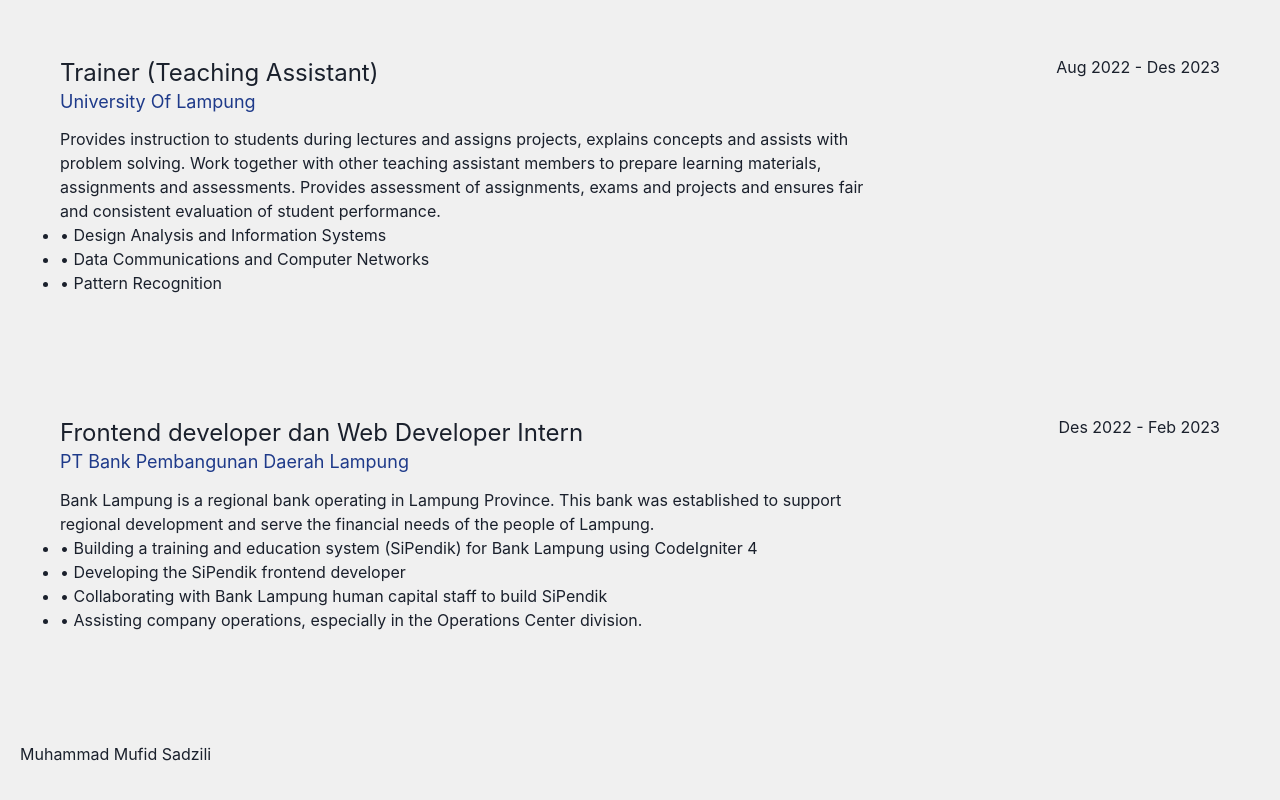
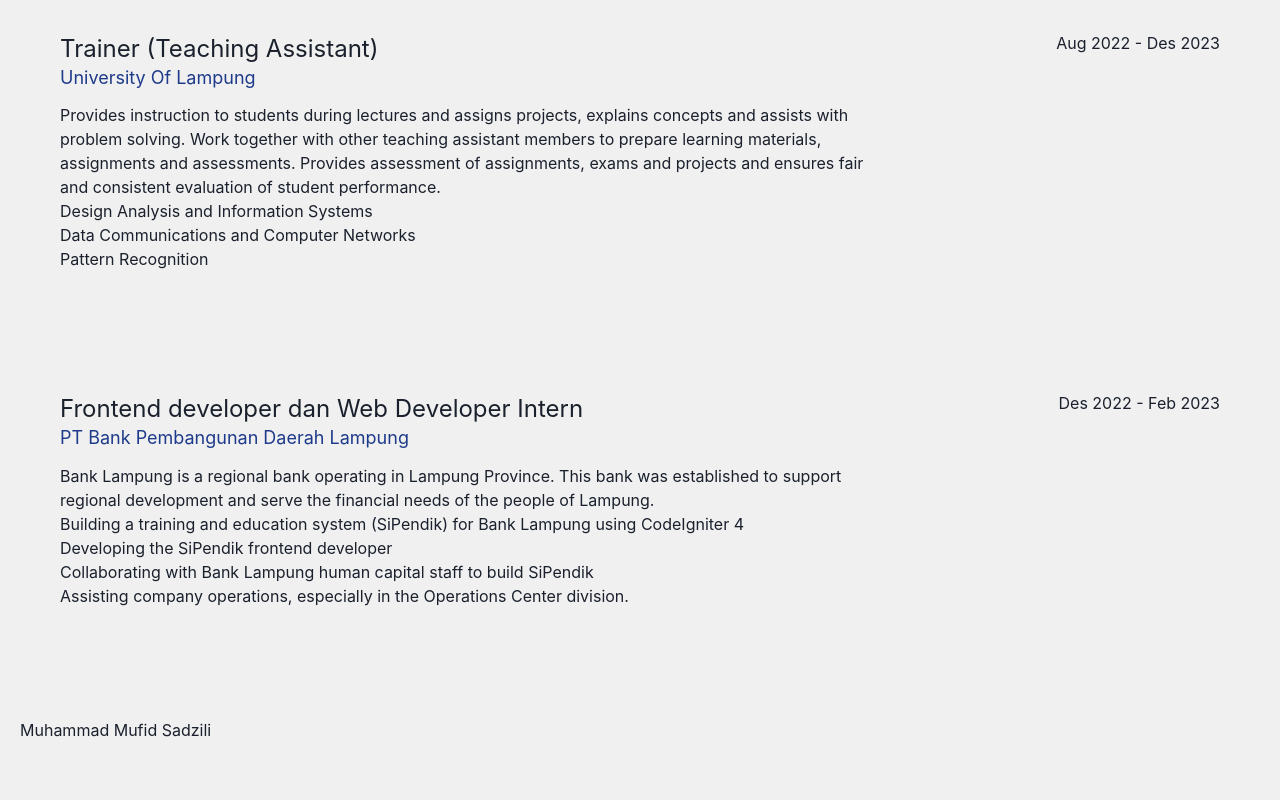
Before and after one commit to msdzilii/porto, a React (Create React App) app: page / in a window 1280 px wide. Shown: the part 656-1456 px from the top of the page. Built offline with nearby package versions, Linux system fonts and the light colour scheme.

Commit message:
Merapihkan Folder dan file

```diff
--- /dev/null
+++ b/src/components/aboutMe/aboutMe.css
@@ -0,0 +1,45 @@
+/* Hero-Section */
+.hero-section {
+    display: flex;
+    justify-content: space-between;
+    align-items: center;
+    padding: 60px;
+    background-color: #fff;
+}
+
+.hero-text {
+    max-width: 50%;
+    text-align: center;
+}
+
+.hero-text h1 {
+    font-size: 48px;
+    color: #333;
+    line-height: 1.2;
+}
+
+.hero-text h2 {
+    font-size: 36px;
+    color: #333;
+    line-height: 1.2;
+}
+
+.hero-text h2 span {
+    color: rgb(30 58 138);
+}
+
+.hero-text p {
+    font-size: 18px;
+    color: #555;
+    margin: 20px 0;
+}
+
+.download-btn {
+    padding: 10px 20px;
+    background-color: rgb(30 58 138);
+    color: white;
+    border: none;
+    cursor: pointer;
+    font-size: 16px;
+    margin-top: 20px;
+}
--- /dev/null
+++ b/src/components/experience/experience.css
@@ -0,0 +1,37 @@
+/*Experience Section*/
+.experience-section {
+  align-items: center;
+
+}
+
+.experience-section h1 {
+  padding: 40px;
+  background-color: #fff;
+  font-size: 40px;
+  color: #333;
+  text-align: center;
+}
+
+.experience-body-section {
+  display: flex;
+  justify-content: space-between;
+  padding: 60px;
+}
+
+.experience-body-section h2 {
+  font-size: 24px;
+  font-style: normal;
+}
+
+.experience-text {
+  max-width: 70%;
+}
+
+.experience-text h3 {
+  margin-bottom: 15px;
+  font-size: 18px;
+  font-style: normal;
+  line-height: 1.2;
+  color: rgb(30 58 138);
+  max-width: 70%;
+}
--- a/src/components/section/experience.js
+++ b/src/components/experience/experience.js
@@ -21,9 +21,9 @@
               evaluation of student performance.
             </p>
             <ul>
-              <li>• Design Analysis and Information Systems</li>
-              <li>• Data Communications and Computer Networks</li>
-              <li>• Pattern Recognition</li>
+              <li> Design Analysis and Information Systems</li>
+              <li> Data Communications and Computer Networks</li>
+              <li> Pattern Recognition</li>
             </ul>
           </div>
           <div>
@@ -41,10 +41,10 @@
               serve the financial needs of the people of Lampung.
             </p>
             <ul>
-              <li>•	Building a training and education system (SiPendik) for Bank Lampung using CodeIgniter 4</li>
-              <li>• Developing the SiPendik frontend developer</li>
-              <li>•	Collaborating with Bank Lampung human capital staff to build SiPendik</li>
-              <li>•	Assisting company operations, especially in the Operations Center division.</li>
+              <li>	Building a training and education system (SiPendik) for Bank Lampung using CodeIgniter 4</li>
+              <li> Developing the SiPendik frontend developer</li>
+              <li>	Collaborating with Bank Lampung human capital staff to build SiPendik</li>
+              <li>	Assisting company operations, especially in the Operations Center division.</li>
             </ul>
           </div>
           <div>
--- /dev/null
+++ b/src/components/nav/nav.css
@@ -0,0 +1,30 @@
+@tailwind base;
+@tailwind components;
+@tailwind utilities;
+
+.App {
+}
+
+/*section*/
+.section {
+    height: 100vh;
+    padding: 50px 20px;
+    background-color: #f0f0f0;
+    border-bottom: 1px solid #ccc;
+  }
+
+  #aboutme {
+    background-color: #f0f0f0;
+  }
+
+  #experience {
+    background-color: #f0f0f0;
+  }
+
+  #portofolio {
+    background-color: #f0f0f0;
+  }
+
+  #contact {
+    background-color: #f0f0f0;
+  }
--- a/src/style/App.css
+++ b/src/style/App.css
@@ -1,10 +1,3 @@
-/* @tailwind base;
-@tailwind components;
-@tailwind utilities;
-
-.App {
-} */
-
 html {
   scroll-behavior: smooth;
 }
@@ -44,114 +37,3 @@
     transform: rotate(360deg);
   }
 }
-
-/*navbar*/
-
-/*section*/
-.section {
-  height: 100vh;
-  padding: 50px 20px;
-  background-color: #f0f0f0;
-  border-bottom: 1px solid #ccc;
-}
-
-#aboutme {
-  background-color: #f0f0f0;
-}
-
-#experience {
-  background-color: #f0f0f0;
-}
-
-#portofolio {
-  background-color: #f0f0f0;
-}
-
-#contact {
-  background-color: #f0f0f0;
-}
-
-/* Hero-Section */
-.hero-section {
-  display: flex;
-  justify-content: space-between;
-  align-items: center;
-  padding: 60px;
-  background-color: #fff;
-}
-
-.hero-text {
-  max-width: 50%;
-  text-align: center;
-}
-
-.hero-text h1 {
-  font-size: 48px;
-  color: #333;
-  line-height: 1.2;
-}
-
-.hero-text h2 {
-  font-size: 36px;
-  color: #333;
-  line-height: 1.2;
-}
-
-.hero-text h2 span {
-  color: rgb(30 58 138);
-}
-
-.hero-text p {
-  font-size: 18px;
-  color: #555;
-  margin: 20px 0;
-}
-
-.download-btn {
-  padding: 10px 20px;
-  background-color: rgb(30 58 138);
-  color: white;
-  border: none;
-  cursor: pointer;
-  font-size: 16px;
-  margin-top: 20px;
-}
-
-/*Experience Section*/
-
-.experience-section {
-  align-items: center;
-
-}
-
-.experience-section h1 {
-  padding: 40px;
-  background-color: #fff;
-  font-size: 40px;
-  color: #333;
-  text-align: center;
-}
-
-.experience-body-section {
-  display: flex;
-  justify-content: space-between;
-  padding: 60px;
-}
-
-.experience-body-section h2 {
-  font-size: 24px;
-  font-style: normal;
-}
-
-.experience-text {
-  max-width: 70%;
-}
-
-.experience-text h3 {
-  margin-bottom: 15px;
-  font-size: 18px;
-  font-style: normal;
-  line-height: 1.2;
-  color: rgb(30 58 138);
-  max-width: 70%;
-}
```
Also changed, not shown: src/App.js (+9 -4 lines), src/components/aboutMe/aboutme.js (renamed from src/components/section/aboutme.js), src/components/contact/contact.css (added), src/components/contact/contact.js (renamed from src/components/section/contact.js), src/components/portofolio/portofolio.css (added), src/components/portofolio/portofolio.js (renamed from src/components/section/portofolio.js).
